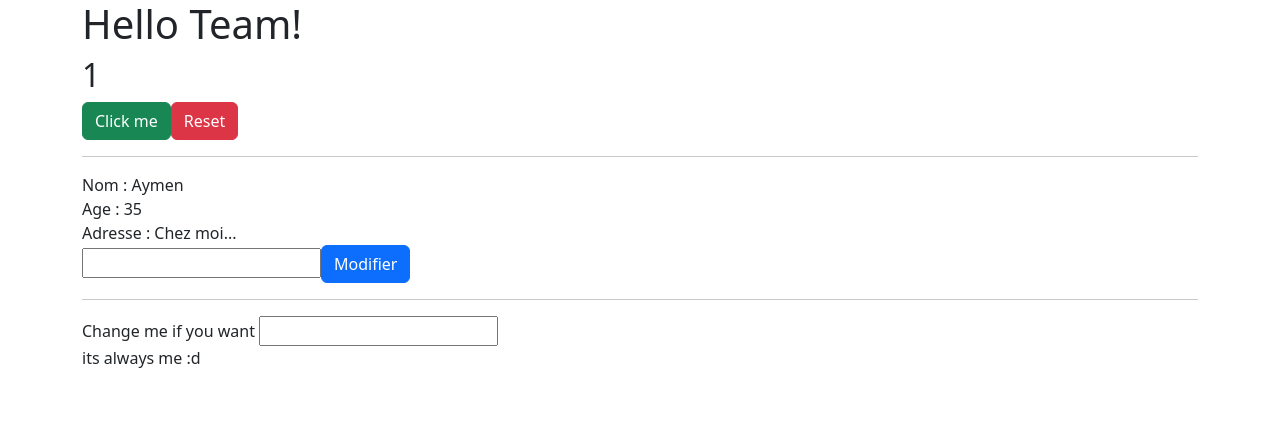
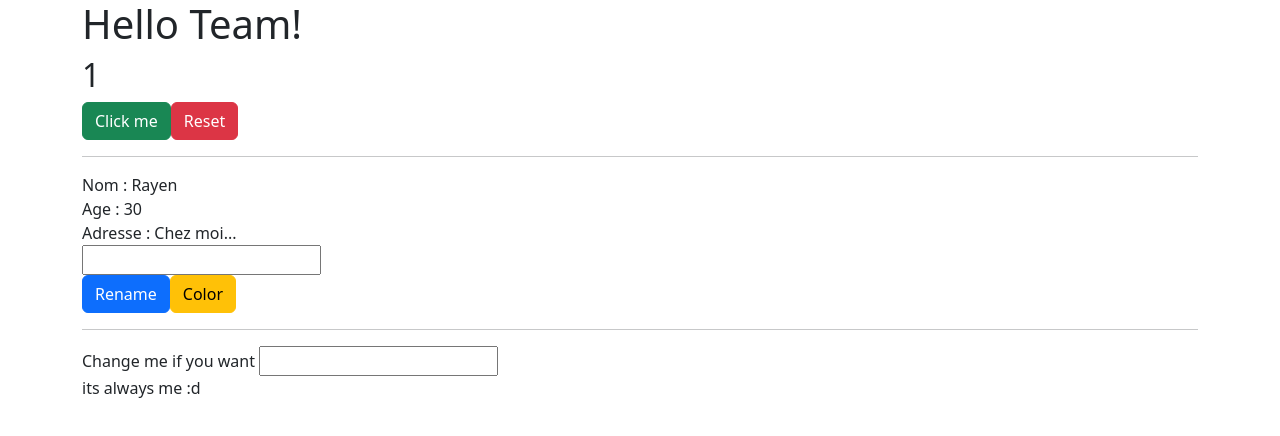
Before and after one commit to RayenRk/first-app, an Angular app: page / in a window 1280 px wide. Shown: the top 436 px of the page. Built offline with nearby package versions, Linux system fonts and the light colour scheme.

Commit message:
🟨 add color button

```diff
--- a/src/app/form/form.component.html
+++ b/src/app/form/form.component.html
@@ -4,6 +4,7 @@ Nom : {{nom}}<br>
 Age : {{age}}<br>
 Adresse : {{adresse}}<br>
 
-<input #name [value]="">
-<button class="btn btn-primary" (click)="modifierColor(name.value)">Modifier</button>
+<input #name [value]=""><br>
+<button class="btn btn-primary" (click)="modifier(name.value)">Rename</button>
+<button class="btn btn-warning" (click)="modifierColor(name.value)">Color</button>
 </div>
--- a/src/app/form/form.component.ts
+++ b/src/app/form/form.component.ts
@@ -9,8 +9,8 @@ import { Component } from '@angular/core';
 })
 export class FormComponent {
 
-  nom : string = 'Aymen';
-  age:number = 35;
+  nom : string = 'Rayen';
+  age:number = 30;
   adresse : string ='Chez moi...';
   color: string="white";
 
```
